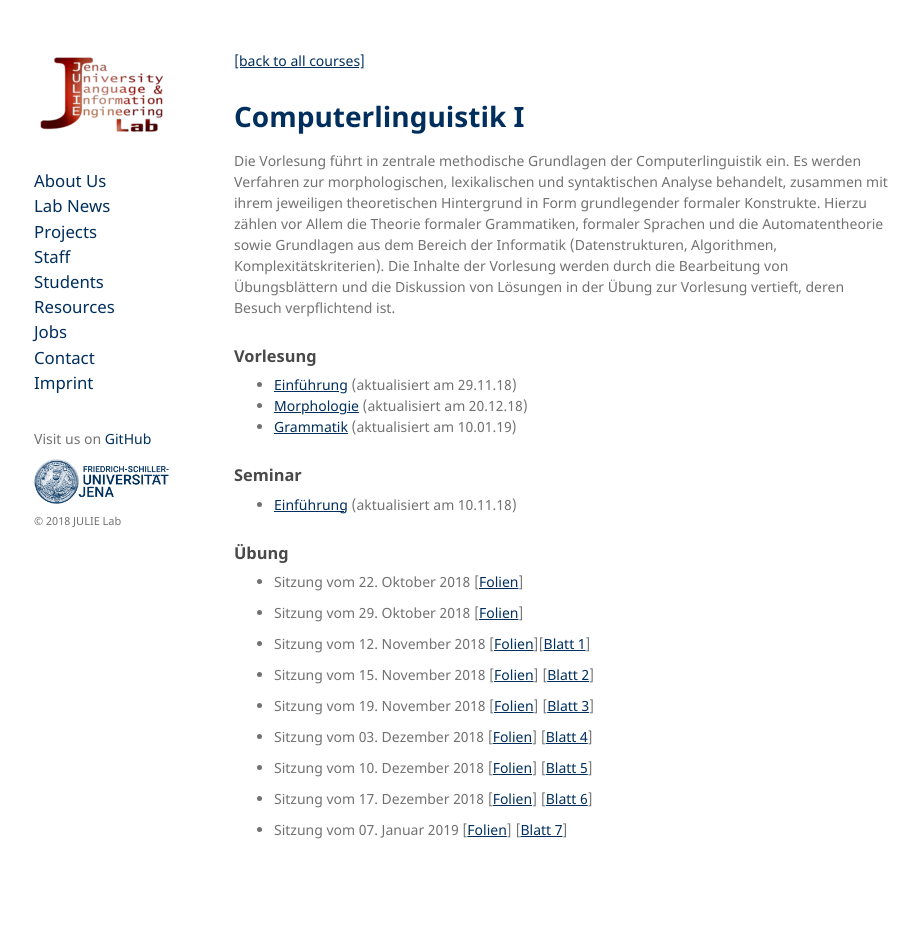
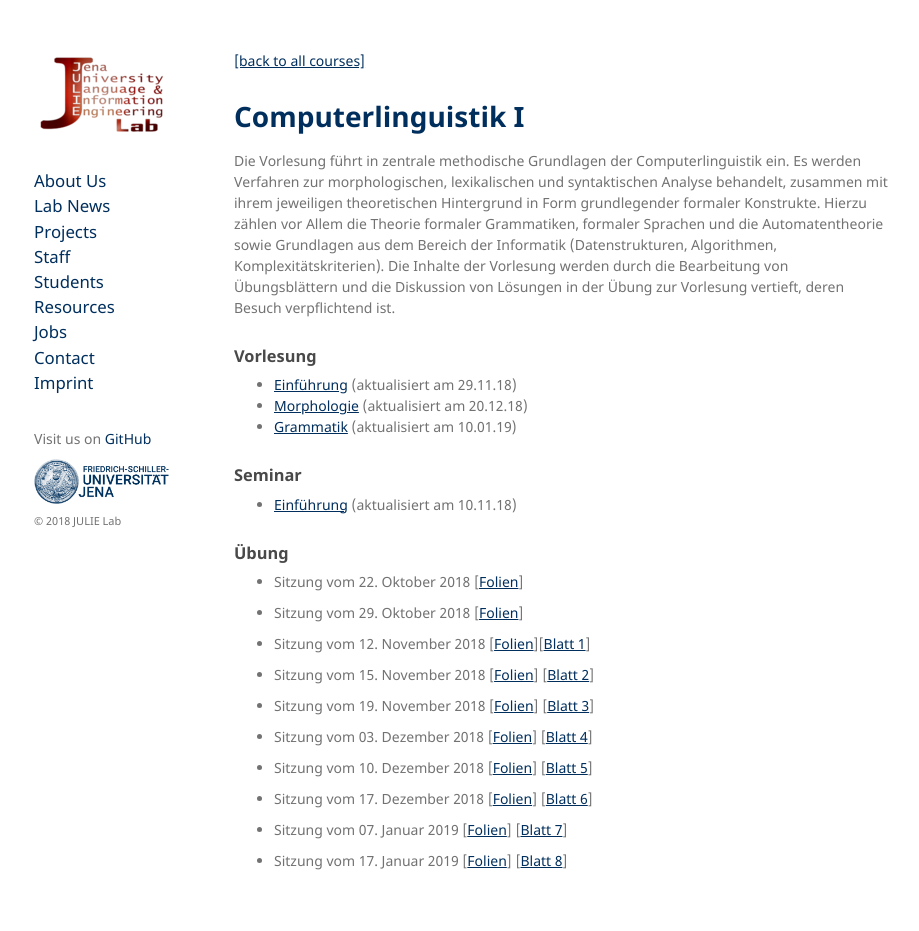
Before and after one commit to JULIELab/JULIELab.github.io, a Jekyll site: the page built from Courses/Computerlinguistik+1.md, in a window 1280 px wide. Shown: the whole page, without its empty margins (176-1095 px from the left). Built offline with Jekyll 4.4.1, drawn with Linux system fonts in a browser that asks for light colours; before the commit the page ends 900 px from its top, so only the background shows below that.

Commit message:
adding material

```diff
--- a/Courses/Computerlinguistik+1.md
+++ b/Courses/Computerlinguistik+1.md
@@ -47,3 +47,7 @@
 * Sitzung vom 07. Januar 2019
 [[Folien](/downloads/teaching/ws201819/cl1/ue/slides_cl1_2019-01-07.pdf)]
 [[Blatt 7](/downloads/teaching/ws201819/cl1/ue/cl1_blatt7_aufgabe.zip)]
+
+* Sitzung vom 17. Januar 2019
+[[Folien](/downloads/teaching/ws201819/cl1/ue/slides_cl1_2019-01-17.pdf)]
+[[Blatt 8](/downloads/teaching/ws201819/cl1/ue/cl1_blatt8_aufgabe.zip)]
```
Also changed, not shown: 2 other files.
